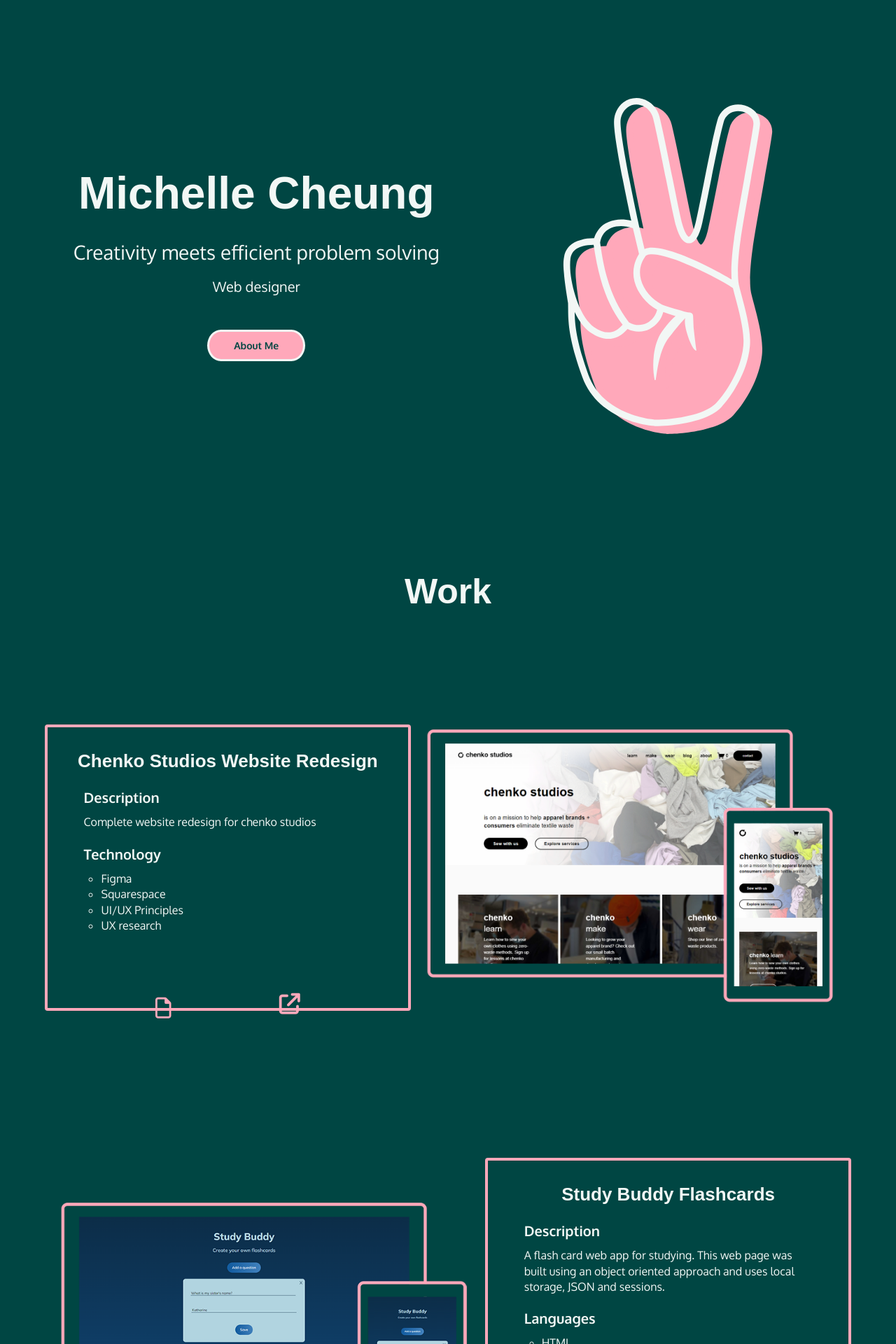
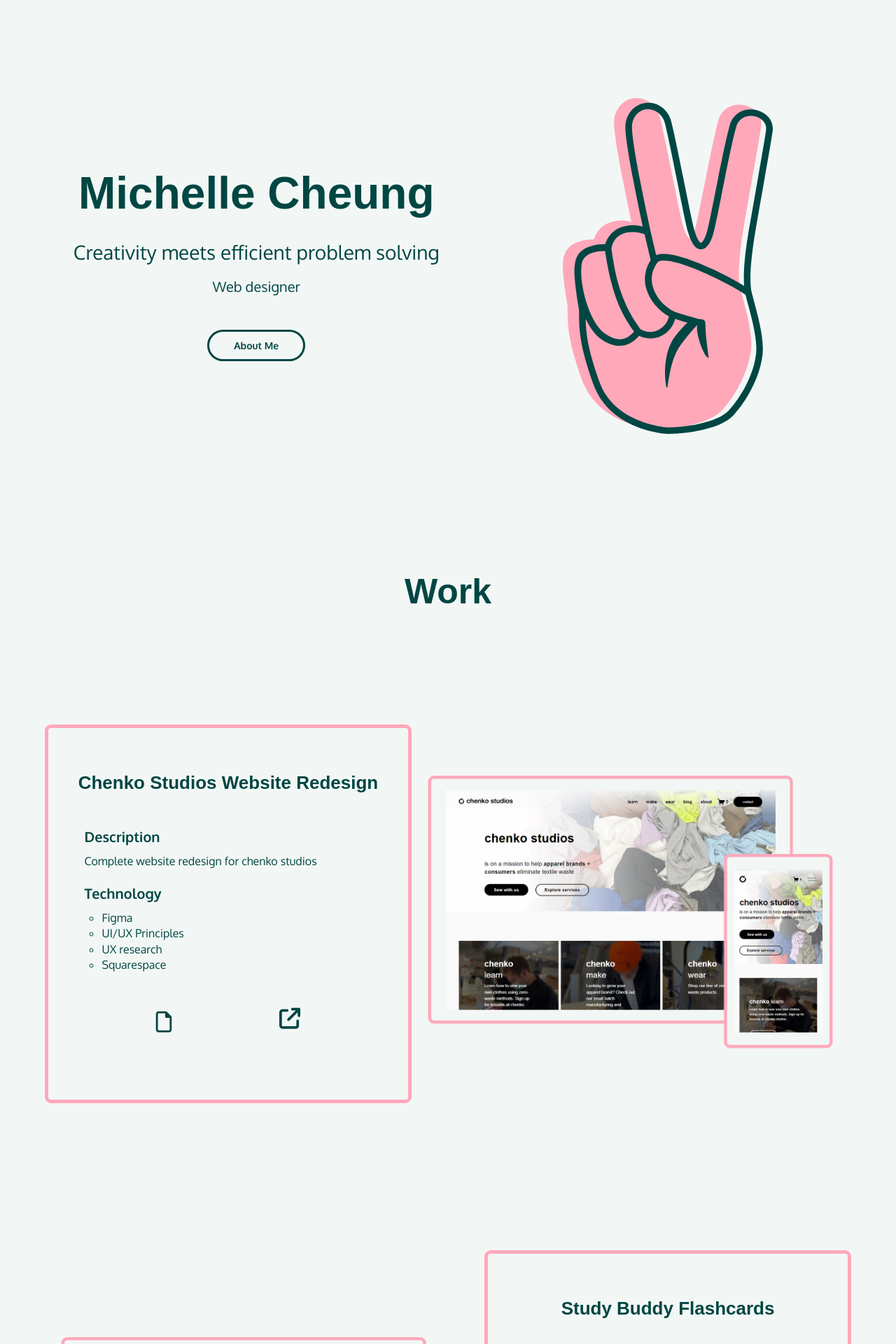
Before and after one commit to Mishninja/Portfolio-V2, a PHP site: page /index.html in a window 1280 px wide. Shown: the top 1920 px of the page at 70% size. Run offline with PHP 8.4, Linux system fonts and the light colour scheme; some libraries are stand-ins or nearby versions; some web fonts are replaced.

Commit message:
Color change
- Color change
- other minor modifications

```diff
--- a/portfolio-2.2/css/main.css
+++ b/portfolio-2.2/css/main.css
@@ -22,7 +22,7 @@ body {
   font-size: 1.6rem;
   line-height: 1.4;
   font-weight: 400;
-  color: #F2F7F5;
+  color: #004643;
   overflow-x: hidden;
 }
 
@@ -156,7 +155,7 @@ header.header-up {
 
 /*===== Main =====*/
 .main {
-  background-color: #004643;
+  background-color: #F2F7F5;
 }
 
 /*===== Homepage Banner =====*/
@@ -210,14 +209,11 @@ header.header-up {
 .bnr .right .cta a {
   font-weight: 600;
   font-size: 1.4rem;
-  border: 3px solid #F2F7F5;
-  background-color: #FFA8BA;
+  border: 3px solid #004643;
+  background-color: transparent;
   color: #004643;
   padding: 1rem 3.5rem;
-  border-top-left-radius: 20% 70%;
-  border-top-right-radius: 20% 70%;
-  border-bottom-right-radius: 20% 70%;
-  border-bottom-left-radius: 20% 70%;
+  border-radius: 100px;
   transition: all 0.3s ease-in-out;
   position: absolute;
 }
@@ -226,8 +222,8 @@ header.header-up {
 .work {
   padding-top: 5rem;
   margin-top: 0;
-  background-color: #004643;
-  color: #F2F7F5;
+  background-color: #F2F7F5;
+  color: #004643;
 }
 .work .container {
   width: 100%;
@@ -255,7 +251,7 @@ header.header-up {
 .work .card .display-vid {
   height: auto;
   min-height: 40vh;
-  background-color: #004643;
+  background-color: #F2F7F5;
   display: flex;
   justify-content: center;
   align-items: center;
@@ -272,9 +268,7 @@ header.header-up {
   padding: 1rem 2rem;
   font-family: proxima-nova, sans-serif;
   background-color: #F2F7F5;
-  box-shadow: -2px 9px 7px -4px rgba(255, 255, 255, 0.19);
-  -webkit-box-shadow: -2px 9px 7px -4px rgba(0, 0, 0, 0.19);
-  -moz-box-shadow: -2px 9px 7px -4px rgba(0, 0, 0, 0.19);
+  border-bottom: 1px #004643;
 }
 .work .card .accordion-btn .icon {
   font-size: 2.5rem;
@@ -289,7 +283,7 @@ header.header-up {
   display: none;
   background-color: #F2F7F5;
   color: #004643;
-  padding-bottom: 2.5rem;
+  padding: 2.5rem 0;
 }
 .work .card .content .description {
   margin: 0 auto;
--- a/portfolio-2.2/css/media-queries.css
+++ b/portfolio-2.2/css/media-queries.css
@@ -22,7 +22,7 @@ body {
   font-size: 1.6rem;
   line-height: 1.4;
   font-weight: 400;
-  color: #F2F7F5;
+  color: #004643;
   overflow-x: hidden;
 }
 
@@ -156,7 +155,7 @@ header.header-up {
 
 /*===== Main =====*/
 .main {
-  background-color: #004643;
+  background-color: #F2F7F5;
 }
 
 /*===== Homepage Banner =====*/
@@ -210,14 +209,11 @@ header.header-up {
 .bnr .right .cta a {
   font-weight: 600;
   font-size: 1.4rem;
-  border: 3px solid #F2F7F5;
-  background-color: #FFA8BA;
+  border: 3px solid #004643;
+  background-color: transparent;
   color: #004643;
   padding: 1rem 3.5rem;
-  border-top-left-radius: 20% 70%;
-  border-top-right-radius: 20% 70%;
-  border-bottom-right-radius: 20% 70%;
-  border-bottom-left-radius: 20% 70%;
+  border-radius: 100px;
   transition: all 0.3s ease-in-out;
   position: absolute;
 }
@@ -226,8 +222,8 @@ header.header-up {
 .work {
   padding-top: 5rem;
   margin-top: 0;
-  background-color: #004643;
-  color: #F2F7F5;
+  background-color: #F2F7F5;
+  color: #004643;
 }
 .work .container {
   width: 100%;
@@ -255,7 +251,7 @@ header.header-up {
 .work .card .display-vid {
   height: auto;
   min-height: 40vh;
-  background-color: #004643;
+  background-color: #F2F7F5;
   display: flex;
   justify-content: center;
   align-items: center;
@@ -272,9 +268,7 @@ header.header-up {
   padding: 1rem 2rem;
   font-family: proxima-nova, sans-serif;
   background-color: #F2F7F5;
-  box-shadow: -2px 9px 7px -4px rgba(255, 255, 255, 0.19);
-  -webkit-box-shadow: -2px 9px 7px -4px rgba(0, 0, 0, 0.19);
-  -moz-box-shadow: -2px 9px 7px -4px rgba(0, 0, 0, 0.19);
+  border-bottom: 1px #004643;
 }
 .work .card .accordion-btn .icon {
   font-size: 2.5rem;
@@ -289,7 +283,7 @@ header.header-up {
   display: none;
   background-color: #F2F7F5;
   color: #004643;
-  padding-bottom: 2.5rem;
+  padding: 2.5rem 0;
 }
 .work .card .content .description {
   margin: 0 auto;
@@ -720,19 +709,20 @@ header.header-up {
     padding-top: 20rem;
   }
   .bnr .right .cta a:hover {
-    color: #F2F7F5;
+    color: #FFA8BA;
+    border: 3px solid #FFA8BA;
     background-color: transparent;
     transition: all 0.3s ease-in-out;
   }
   /*===== Works =====*/
   .work {
-    background-color: #004643;
+    background-color: #F2F7F5;
   }
   .work .container {
     width: 90%;
   }
   .work .container h2 {
-    color: #F2F7F5;
+    color: #004643;
   }
   .work .container .reverse {
     flex-direction: row-reverse;
@@ -743,7 +733,7 @@ header.header-up {
     margin: 10rem auto;
   }
   .work .container .card h3 {
-    color: #F2F7F5;
+    color: #004643;
   }
   .work .container .card p {
     font-size: 1.6rem;
@@ -751,10 +741,10 @@ header.header-up {
   .work .container .card .content-wrapper {
     position: relative;
     margin: 5.5rem auto;
-    padding: 3rem 0 1rem;
+    padding: 6rem 0 5rem;
     flex-basis: 45%;
-    border: 4px solid #FFA8BA;
-    border-radius: 0.4rem;
+    border: 5px solid #FFA8BA;
+    border-radius: 0.9rem;
   }
   .work .container .card .display-vid {
     flex-basis: 55%;
@@ -783,10 +773,13 @@ header.header-up {
   .work .container .card .content {
     background-color: transparent;
     box-shadow: none;
-    display: block;
+    display: flex;
+    min-height: 315px;
+    flex-direction: column;
+    justify-content: space-between;
   }
   .work .container .card .content .description {
-    color: #F2F7F5;
+    color: #004643;
     height: 100%;
   }
   .work .container .card .content .description h4 {
@@ -802,11 +795,8 @@ header.header-up {
   .work .container .card .content .description a {
     color: #FFA8BA;
   }
-  .work .container .card .content .ftr {
-    padding-bottom: 0;
-  }
   .work .container .card .content .ftr .icon {
-    color: #FFA8BA;
+    color: #004643;
   }
   /* ===== Artifact Page ===== */
   .artifact-page .main .img {
--- a/portfolio-2.2/index.html
+++ b/portfolio-2.2/index.html
@@ -49,7 +49,7 @@
     <header class="header">
         <div class="logo">
             <a class="logo-link" href="index.html" title="Home Page">
-                <img src="images/logo-pink-white.svg" alt="Logo" loading="lazy">
+                <img src="images/logo-pink-gr.svg" alt="Logo" loading="lazy">
             </a>
         </div>
         <button class="gn-trigger">
@@ -80,10 +80,7 @@
         <section id="work" class="work">
             <h2 class="section-heading">Work</h2>
             <div class="container">
-                <div class="card reverse">
-                    <div class="display-vid " data-aos="fade-left">
-                        <img class="image" src="images/chenko/chenko-mock.png" alt="Contact Form Mock Up" loading="lazy">
-                    </div>
+                <div class="card">
                     <div class="content-wrapper" data-aos="fade-right">
                         <div class="accordion-btn">
                             <h3>Chenko Studios Website Redesign</h3>
@@ -96,27 +93,29 @@
                                 <h4 class="heading">Technology</h4>
                                 <ul>
                                     <li>Figma</li>
-                                    <li>Squarespace</li>
                                     <li>UI/UX Principles</li>
                                     <li>UX research</li>
+                                    <li>Squarespace</li>
                                 </ul>
                             </div>
                             <div class="ftr">
                                 <div class="web-link">
-                                    <a href="chenko.html" title="chenko studios case study"
-                                        target="_blank">
+                                    <a href="chenko.html" title="chenko studios case study" target="_blank">
                                         <i class=" icon fa-regular fa-file"></i>
                                     </a>
                                 </div>
                                 <div class="git-link">
-                                    <a href="https://www.chenkostudios.com/" title="chenko studios website"
-                                        target="_blank">
+                                    <a href="https://www.chenkostudios.com/" title="chenko studios website" target="_blank">
                                         <i class="icon fa-solid fa-arrow-up-right-from-square fa-xl"></i>
                                     </a>
                                 </div>
                             </div>
                         </div>
                     </div>
+                    <div class="display-vid " data-aos="fade-left">
+                        <img class="image" src="images/chenko/chenko-mock.png" alt="Contact Form Mock Up" loading="lazy">
+                    </div>
+
                 </div>
                 <div class="card">
                     <div class="display-vid" data-aos="fade-right">
@@ -280,13 +279,8 @@
                             </div>
                             <div class="ftr">
                                 <div class="web-link">
-                                    <a href="https://frogcharity.michellecheung.net/" title="Frog fact page" target="_blank">
+                                    <a href="https://www.figma.com/proto/CRlnVakcOS5rqxklXP6wZc/Beauty-Hub-Landing-Page-Mock-up?type=design&node-id=215-233&t=KyxoeKDGTxZHcqAD-1&scaling=scale-down&page-id=0%3A1&starting-point-node-id=215%3A233&show-proto-sidebar=1&mode=design" title="Beauty Hub Prototype" target="_blank">
                                         <i class="icon fa-solid fa-arrow-up-right-from-square fa-xl"></i>
-                                    </a>
-                                </div>
-                                <div class="git-link">
-                                    <a href="https://github.com/Mishninja/Mobile-Responsive-Frog-Awareness-Website/tree/main/frog-fact-website" title="link to Frog Fact Website on Github" target="_blank">
-                                        <i class="icon fa-brands fa-github fa-xl"></i>
                                     </a>
                                 </div>
                             </div>
@@ -375,7 +369,7 @@
     </main>
     <footer class="footer">
         <div class="content">
-            <p class="copyright">Michelle Cheung &copy; 2022</p>
+            <p class="copyright">Hand Coded by Michelle Cheung &copy; 2023</p>
             <p class="pipe">|</p>
             <div class="socials">
                 <a href="https://www.linkedin.com/in/michelle-cheung-vancouver" title="link to my Linkedin profile">
--- a/portfolio-2.2/sass/main.scss
+++ b/portfolio-2.2/sass/main.scss
@@ -16,7 +16,7 @@ body {
     font-size: 1.6rem;
     line-height: 1.4;
     font-weight: 400;
-    color: $text-color-lt;
+    color: $text-color-dk;
     overflow-x: hidden;
 }
 
@@ -53,7 +53,7 @@ section {
 
 .active,
 .accordion-btn:hover {
-    background-color: #ccc;
+    background-color: $accent-color;
 }
 
 /*===== Navigation =====*/
@@ -75,7 +75,7 @@ section {
         .logo-link {
             display: block;
             img {
-                height: 4rem;
+                height: 5rem;
             }
         }
 
@@ -86,7 +86,7 @@ section {
         position: absolute;
         top: 4.5rem;
         left: 0;
-        color: $text-color-lt;
+        // color: $text-color-dk;
         background-color: $primary-color;
         border-bottom: solid 3px $secondary-color;
         width: 100%;
@@ -219,7 +219,7 @@ header.header-up {
     padding-top: 5rem;
     margin-top: 0;
     background-color: $primary-color;
-    color: $text-color-lt;
+    color: $text-color-dk;
     .container {
         width: 100%;
         margin: 0 auto;
@@ -236,7 +236,7 @@ header.header-up {
     }
 
      .card {
-        margin: 0 auto;
+        margin: 0 auto 2rem;
         width: 100%;
          h3 {
              font-size: 2rem;
@@ -262,10 +262,11 @@ header.header-up {
              margin: 0 auto;
              padding: 1rem 2rem;
              font-family: $heading-font;
-             background-color: $secondary-color;
-            box-shadow: -2px 9px 7px -4px rgba(255, 255, 255, 0.19);
-            -webkit-box-shadow: -2px 9px 7px -4px rgba(0, 0, 0, 0.19);
-            -moz-box-shadow: -2px 9px 7px -4px rgba(0, 0, 0, 0.19);
+             background-color: $primary-color;
+             border-bottom: 1px $secondary-color;
+            // box-shadow: -2px 9px 7px -4px rgba(255, 255, 255, 0.19);
+            // -webkit-box-shadow: -2px 9px 7px -4px rgba(0, 0, 0, 0.19);
+            // -moz-box-shadow: -2px 9px 7px -4px rgba(0, 0, 0, 0.19);
             .icon {
                 font-size: 2.5rem;
                 color: $text-color-dk;
@@ -279,9 +280,9 @@ header.header-up {
         }
         .content {
             display: none;
-            background-color: $secondary-color;
+            background-color: $primary-color;
             color: $text-color-dk;
-            padding-bottom: 2.5rem;
+            padding: 2.5rem 0;
             .description {
                 margin: 0 auto;
                 width: 80%;
@@ -306,7 +307,7 @@ header.header-up {
                 .git-link {
                     .icon {
                         font-size: 3rem;
-                        color: $primary-color;
+                        color: $secondary-color;
                     }
                 }
             }
@@ -355,7 +356,7 @@ header.header-up {
             .link {
                 padding-bottom: 2rem;
                 a {
-                    color: $accent-color;
+                    color: $secondary-color;
                 }
             }
             .list {
@@ -365,7 +366,7 @@ header.header-up {
                     font-size: 1.4rem;
                     line-height: 2;
                     a {
-                        color: $text-color-lt;
+                        color: $text-color-dk;
                     }
                     a:hover {
                         color: $accent-color;
@@ -474,7 +475,7 @@ header.header-up {
 /*===== Connect =====*/
 .connect {
     background-color: $secondary-color;
-    color: $text-color-dk;
+    color: $text-color-lt;
     .connect-container {
         max-width: 70%;
         margin: 0 auto;
@@ -564,7 +565,7 @@ header.header-up {
                 margin: 0.5rem auto;
                 border-radius: 2rem;
                 @extend .form-style;
-                background-color: $secondary-color;
+                background-color: $primary-color;
             }
 
 
@@ -585,7 +586,7 @@ header.header-up {
             textarea {
                 width: 80%;
                 resize: none;
-                background-color: $secondary-color;
+                background-color: $primary-color;
                 border-radius: 1.5rem;
                 padding: 1rem 2rem;
                 font-size: 1.2rem;
--- a/portfolio-2.2/sass/media-queries.scss
+++ b/portfolio-2.2/sass/media-queries.scss
@@ -75,6 +75,7 @@
         .gn-items li:hover a{
             width: 100%;
             height: 0%;
+            color: $accent-color;
             border-radius: 0.4rem;
             border-bottom: 3px solid $accent-color;
         }
@@ -82,7 +83,7 @@
         .gn-items li:hover:after {
             width: 1.3rem;
             height: 1.3rem;
-            border-color: $secondary-color;
+            border-color: $accent-color;
         }
         .logo {
             img {
@@ -127,7 +128,7 @@
         .container{
             width: 90%;
             h2 {
-                    color: $text-color-lt
+                    color: $text-color-dk
                 }
             .reverse {
                     flex-direction: row-reverse;
@@ -137,7 +138,7 @@
                 max-width: 1200px;
                 margin: 10rem auto;
                 h3 {
-                    color: $text-color-lt;
+                    color: $text-color-dk;
                 }
                 p {
                     font-size: 1.6rem;
@@ -145,10 +146,10 @@
                 .content-wrapper {
                     position: relative;
                     margin: 5.5rem auto;
-                    padding: 3rem 0 1rem;
+                    padding: 6rem 0 5rem;
                     flex-basis: 45%;
-                    border: 4px solid $accent-color;
-                    border-radius: 0.4rem;
+                    border: 5px solid $accent-color;
+                    border-radius: 0.9rem;
                 }
                 .display-vid {
                         flex-basis: 55%;
@@ -177,9 +178,12 @@
                 .content {
                     background-color: transparent;
                     box-shadow: none;
-                    display: block;
+                    display: flex;
+                    min-height: 315px;
+                    flex-direction: column;
+                    justify-content: space-between;
                     .description {
-                        color: $text-color-lt;
+                        color: $text-color-dk;
                         height: 100%;
                         h4 {
                             font-size: 2rem;
@@ -197,9 +201,8 @@
                         }
                     }
                     .ftr {
-                        padding-bottom: 0;
                         .icon {
-                            color: $accent-color;
+                            color: $secondary-color;
                         }
                     }
 
--- a/portfolio-2.2/sass/mixins.scss
+++ b/portfolio-2.2/sass/mixins.scss
@@ -17,18 +17,20 @@
     font-weight: 600;
     font-size: 1.4rem;
     border: 3px solid $secondary-color;
-    background-color: $accent-color;
+    background-color: transparent;
     color: $text-color-dk;
     padding: 1rem 3.5rem;
-    border-top-left-radius: 20% 70%;
-    border-top-right-radius: 20% 70%;
-    border-bottom-right-radius: 20% 70%;
-    border-bottom-left-radius: 20% 70%;
+    border-radius: 100px;
+    // border-top-left-radius: 20% 70%;
+    // border-top-right-radius: 20% 70%;
+    // border-bottom-right-radius: 20% 70%;
+    // border-bottom-left-radius: 20% 70%;
     transition: all 0.3s ease-in-out;
 }
 
 @mixin button-hover-style {
-    color: $secondary-color;
+    color: $accent-color;
+    border: 3px solid $accent-color;
     background-color: transparent;
     transition: all 0.3s ease-in-out;
 }
--- a/portfolio-2.2/sass/variables.scss
+++ b/portfolio-2.2/sass/variables.scss
@@ -1,5 +1,11 @@
-$primary-color: #004643;
-$secondary-color: #F2F7F5;
+// $primary-color: #004643;
+// $secondary-color: #F2F7F5;
+// $accent-color: #FFA8BA;
+// $text-color-dk: #004643;
+// $text-color-lt: #F2F7F5;
+
+$primary-color: #F2F7F5;
+$secondary-color: #004643;
 $accent-color: #FFA8BA;
 $text-color-dk: #004643;
 $text-color-lt: #F2F7F5;
```
Also changed, not shown: other parts of portfolio-2.2/css/main.css (+26 -33 lines), other parts of portfolio-2.2/css/media-queries.css (+38 -42 lines), portfolio-2.2/index.php (+4 -3 lines), portfolio-2.2/images/bnr-img.svg, portfolio-2.2/images/chenko/comp-analysis.png, portfolio-2.2/images/chenko/sitemap.png, portfolio-2.2/images/chenko/target.png, portfolio-2.2/images/connect/triangle.svg, portfolio-2.2/images/logo-pink-gr.svg (added), 2 other files.
